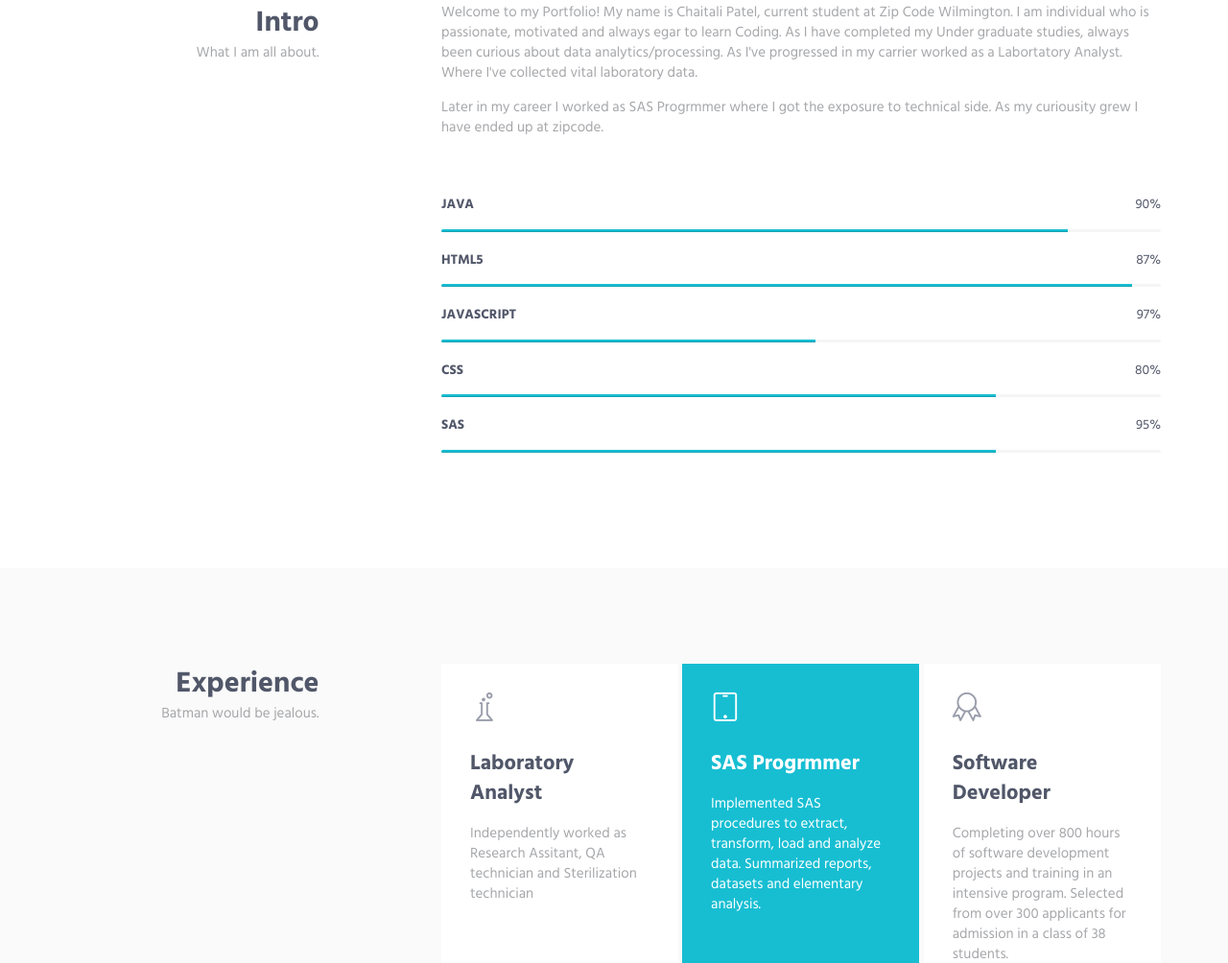
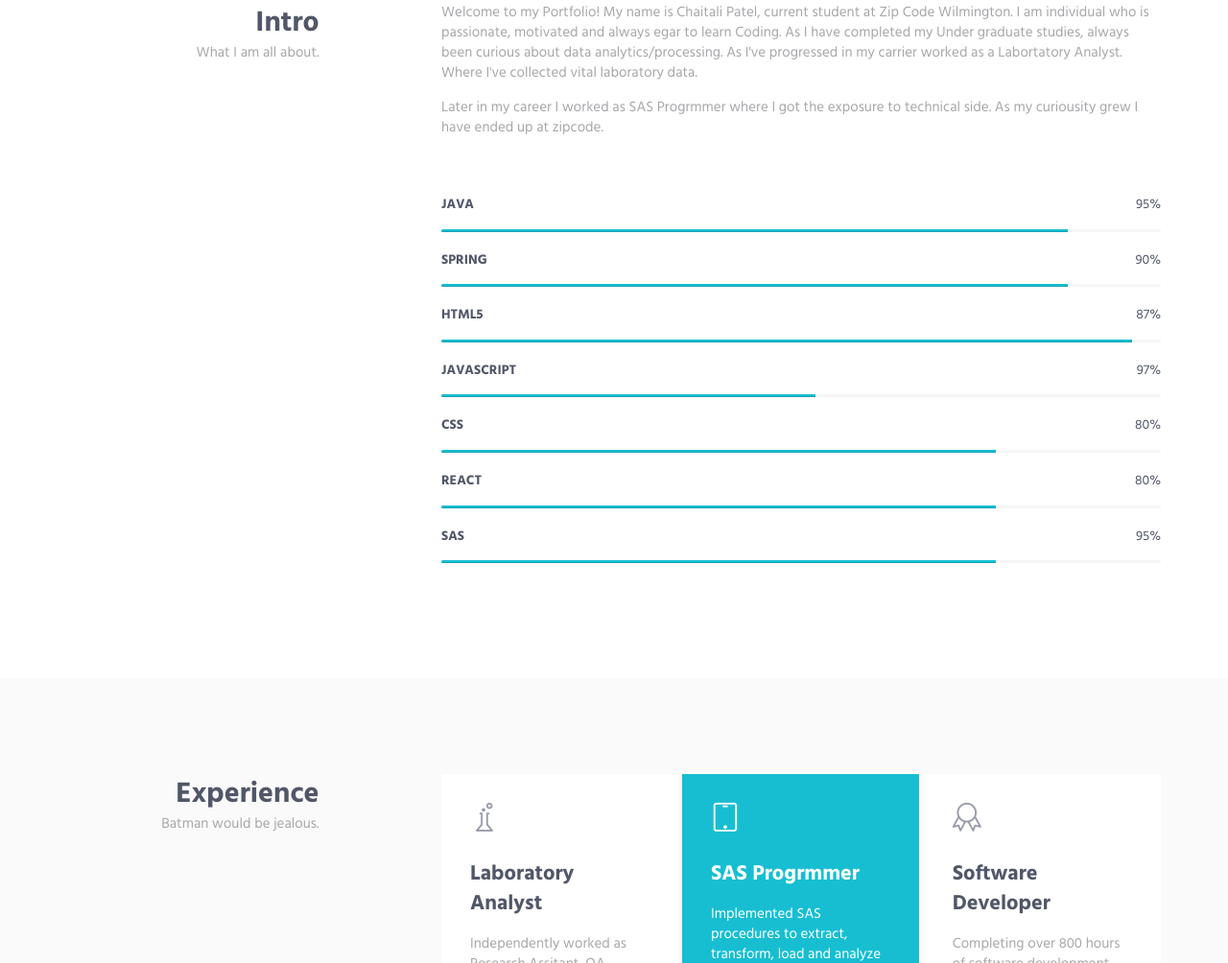
Before and after one commit to pchai7/pchai7.github.io, a plain HTML site: page index.html in a window 1280 px wide. Shown: the part 758-1762 px from the top of the page at 96% size. Drawn offline with Linux system fonts and the light colour scheme.

Commit message:
Update index.html

```diff
--- a/index.html
+++ b/index.html
@@ -111,7 +111,13 @@
                         </div>
                         <!-- Progress Box -->
                         <div class="progress-box">
-                            <h5>JAVA <span class="color-heading pull-right">90%</span></h5>
+                            <h5>JAVA <span class="color-heading pull-right">95%</span></h5>
+                            <div class="progress">
+                                <div class="progress-bar bg-color-base" role="progressbar" data-width="87"></div>
+                            </div>
+                        </div>
+                          <div class="progress-box">
+                            <h5>SPRING <span class="color-heading pull-right">90%</span></h5>
                             <div class="progress">
                                 <div class="progress-bar bg-color-base" role="progressbar" data-width="87"></div>
                             </div>
@@ -130,6 +136,12 @@
                         </div>
                         <div class="progress-box">
                             <h5>CSS<span class="color-heading pull-right">80%</span></h5>
+                            <div class="progress">
+                                <div class="progress-bar bg-color-base" role="progressbar" data-width="77"></div>
+                            </div>
+                        </div>
+                          <div class="progress-box">
+                            <h5>REACT<span class="color-heading pull-right">80%</span></h5>
                             <div class="progress">
                                 <div class="progress-bar bg-color-base" role="progressbar" data-width="77"></div>
                             </div>
```
